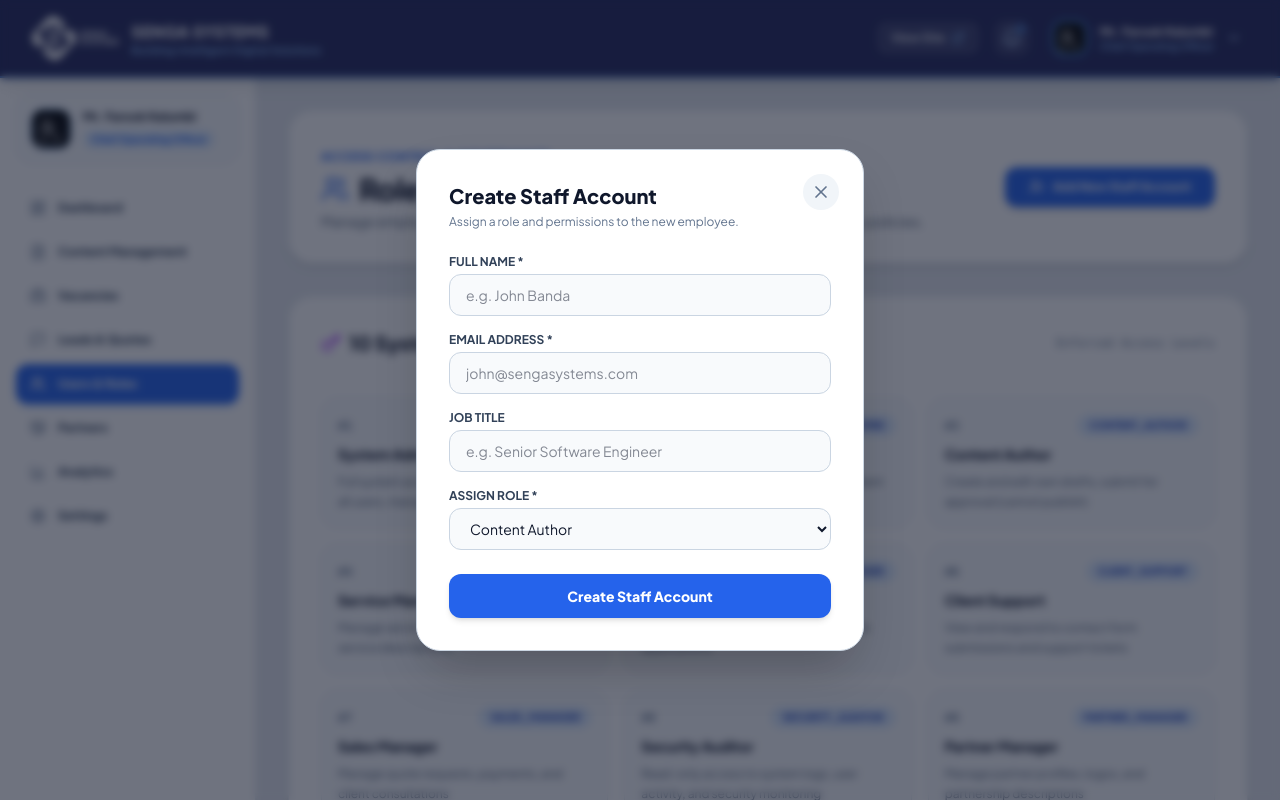
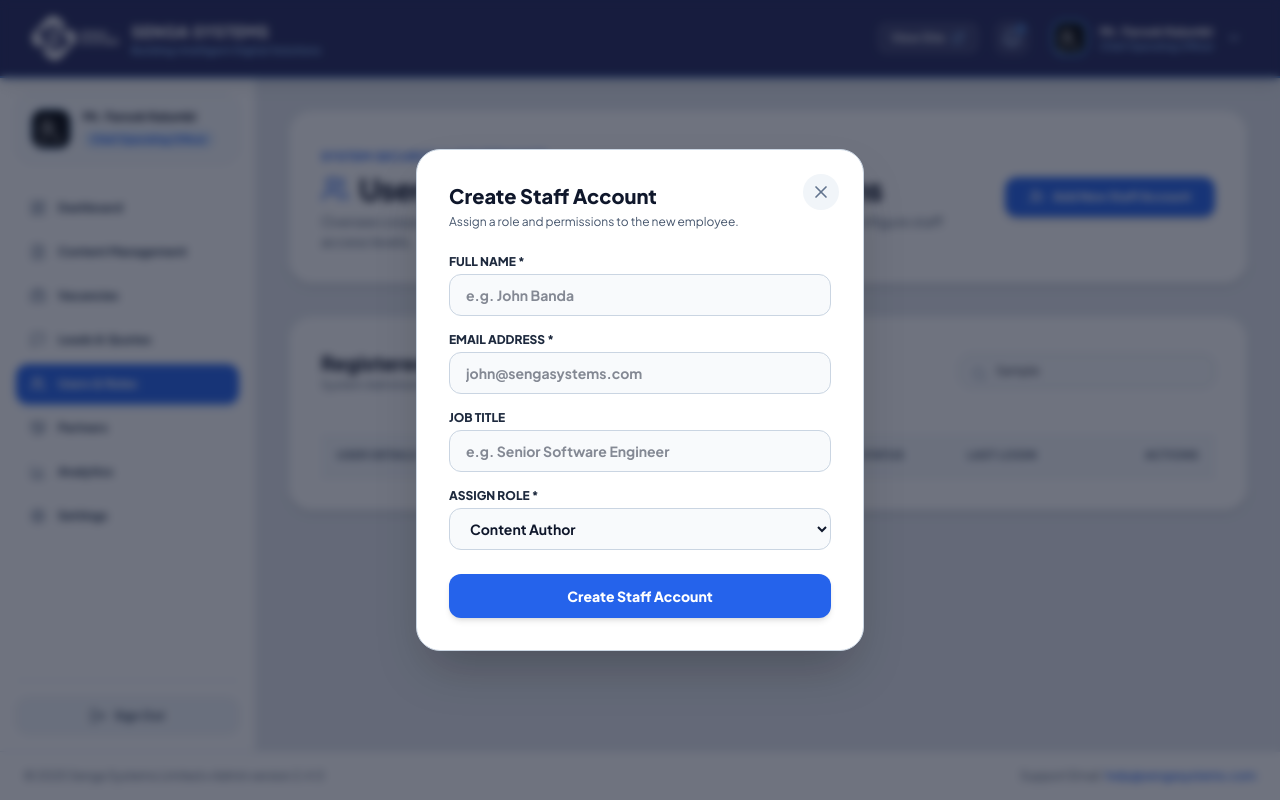
Before and after one commit to FAROOKKALUMBI/SENGA-SYSTEMS-WEBSITE, a React (Vite) app: page /admin/roles in a window 1280 px wide. Both pictures are taken after typing "Sample" into the empty fields and a click on the button "Add New Staff Account". Shown: the top 800 px of the page. Built offline with nearby package versions, Linux system fonts and the light colour scheme.

Commit message:
refactor(roles): remove 10 roles reference card and improve header wording

```diff
--- a/src/pages/admin/AdminRoles.jsx
+++ b/src/pages/admin/AdminRoles.jsx
@@ -49,16 +49,16 @@ export default function AdminRoles() {
   return (
     <div className="space-y-8 font-['Plus_Jakarta_Sans',sans-serif]">
 
-      {/* Top Banner Header */}
+      {/* Top Banner Header with Improved High-Contrast Wording */}
       <div className="flex flex-col sm:flex-row sm:items-center justify-between gap-4 bg-white border border-slate-200 rounded-3xl p-6 sm:p-8 shadow-md">
         <div>
-          <span className="text-xs font-extrabold uppercase tracking-wider text-[#2563EB]">Access Control & Governance</span>
+          <span className="text-xs font-extrabold uppercase tracking-wider text-[#2563EB]">System Security & Governance</span>
           <h1 className="text-3xl font-black text-slate-900 tracking-tight mt-1 flex items-center gap-2.5">
             <Users className="w-7 h-7 text-[#2563EB]" />
-            <span>Role-Based Access Control (RBAC)</span>
+            <span>User Management & Role Permissions</span>
           </h1>
           <p className="text-xs sm:text-sm text-slate-600 mt-1">
-            Manage employee accounts, assign granular role permissions and oversee security policies.
+            Oversee corporate team accounts, manage role-based security clearance, and configure staff access levels.
           </p>
         </div>
 
@@ -71,38 +71,12 @@ export default function AdminRoles() {
         </button>
       </div>
 
-      {/* 10 RBAC SYSTEM ROLES REFERENCE MATRIX */}
-      <section className="bg-white border border-slate-200 rounded-3xl p-6 sm:p-8 shadow-md space-y-6">
-        <div className="flex items-center justify-between border-b border-slate-100 pb-4">
-          <h2 className="text-xl font-extrabold text-slate-900 flex items-center gap-2">
-            <Key className="w-5 h-5 text-purple-600" />
-            <span>10 System Roles & Permission Matrix</span>
-          </h2>
-          <span className="text-xs text-slate-500 font-mono">Enforced Access Levels</span>
-        </div>
-
-        <div className="grid grid-cols-1 md:grid-cols-2 lg:grid-cols-3 gap-4">
-          {systemRoles.map((role, idx) => (
-            <div key={role.id} className="p-4 rounded-2xl bg-slate-50 border border-slate-200 space-y-2">
-              <div className="flex items-center justify-between">
-                <span className="text-xs font-bold text-slate-500 font-mono">#{idx + 1}</span>
-                <span className="px-2.5 py-0.5 rounded-full text-[10px] font-extrabold bg-blue-100 text-blue-800 border border-blue-200">
-                  {role.id}
-                </span>
-              </div>
-              <h3 className="text-sm font-extrabold text-slate-900">{role.name}</h3>
-              <p className="text-xs text-slate-600 leading-relaxed">{role.permissions}</p>
-            </div>
-          ))}
-        </div>
-      </section>
-
       {/* REGISTERED USERS MANAGEMENT TABLE */}
       <section className="bg-white border border-slate-200 rounded-3xl p-6 sm:p-8 shadow-md space-y-6">
         <div className="flex flex-col sm:flex-row sm:items-center justify-between gap-4 border-b border-slate-100 pb-4">
           <div>
             <h2 className="text-xl font-extrabold text-slate-900">Registered System Accounts ({filteredUsers.length})</h2>
-            <p className="text-xs text-slate-500">System Administrators can update permissions in real time.</p>
+            <p className="text-xs text-slate-600">System Administrators can update permissions in real time.</p>
           </div>
 
           {/* Search Filter */}
@@ -122,7 +96,7 @@ export default function AdminRoles() {
         <div className="overflow-x-auto">
           <table className="w-full text-left text-xs">
             <thead>
-              <tr className="border-b border-slate-200 text-slate-500 uppercase font-extrabold text-[11px] tracking-wider bg-slate-50">
+              <tr className="border-b border-slate-200 text-slate-700 uppercase font-black text-[11px] tracking-wider bg-slate-100/70">
                 <th className="py-3.5 px-4">User Details</th>
                 <th className="py-3.5 px-4">Title / Position</th>
                 <th className="py-3.5 px-4">Assigned Role</th>
@@ -131,9 +105,9 @@ export default function AdminRoles() {
                 <th className="py-3.5 px-4 text-right">Actions</th>
               </tr>
             </thead>
-            <tbody className="divide-y divide-slate-100">
+            <tbody className="divide-y divide-slate-200">
               {filteredUsers.map((u) => (
-                <tr key={u.id} className="hover:bg-slate-50/80 transition-colors">
+                <tr key={u.id} className="hover:bg-slate-50 transition-colors">
                   <td className="py-4 px-4">
                     <div className="flex items-center gap-3">
                       <img
@@ -143,16 +117,16 @@ export default function AdminRoles() {
                       />
                       <div>
                         <span className="font-extrabold text-slate-900 block">{u.name}</span>
-                        <span className="text-[11px] text-slate-500">{u.email}</span>
+                        <span className="text-[11px] font-medium text-slate-600">{u.email}</span>
                       </div>
                     </div>
                   </td>
-                  <td className="py-4 px-4 text-slate-700 font-semibold">{u.title || 'Staff Member'}</td>
+                  <td className="py-4 px-4 text-slate-800 font-extrabold">{u.title || 'Staff Member'}</td>
                   <td className="py-4 px-4">
                     <select
                       value={u.roleCode || 'SYSTEM_ADMIN'}
                       onChange={(e) => updateUserRole(u.id, e.target.value)}
-                      className="px-3 py-1.5 rounded-lg bg-slate-50 border border-slate-300 text-[#2563EB] font-extrabold text-xs focus:outline-none cursor-pointer"
+                      className="px-3 py-1.5 rounded-lg bg-white border border-slate-300 text-[#2563EB] font-black text-xs focus:outline-none cursor-pointer shadow-xs"
                     >
                       {systemRoles.map(r => (
                         <option key={r.id} value={r.id}>{r.name}</option>
@@ -160,13 +134,13 @@ export default function AdminRoles() {
                     </select>
                   </td>
                   <td className="py-4 px-4">
-                    <span className="px-2.5 py-0.5 rounded-full bg-emerald-100 text-emerald-800 text-[10px] font-extrabold border border-emerald-300">
+                    <span className="px-2.5 py-0.5 rounded-full bg-emerald-100 text-emerald-800 text-[10px] font-black border border-emerald-300">
                       {u.status || 'ACTIVE'}
                     </span>
                   </td>
-                  <td className="py-4 px-4 text-slate-500 font-mono">{u.lastLogin || 'Recent'}</td>
+                  <td className="py-4 px-4 text-slate-700 font-bold font-mono">{u.lastLogin || 'Recent'}</td>
                   <td className="py-4 px-4 text-right">
-                    <span className="text-[11px] text-[#2563EB] font-extrabold">Active</span>
+                    <span className="text-[11px] text-[#2563EB] font-black">Active</span>
                   </td>
                 </tr>
               ))}
@@ -187,52 +161,52 @@ export default function AdminRoles() {
             </button>
 
             <div className="space-y-1">
-              <h3 className="text-xl font-extrabold text-slate-900">Create Staff Account</h3>
-              <p className="text-xs text-slate-500">Assign a role and permissions to the new employee.</p>
+              <h3 className="text-xl font-black text-slate-900">Create Staff Account</h3>
+              <p className="text-xs text-slate-600">Assign a role and permissions to the new employee.</p>
             </div>
 
             <form onSubmit={handleCreateUser} className="space-y-4">
               <div>
-                <label className="block text-xs font-bold text-slate-700 uppercase mb-1">Full Name *</label>
+                <label className="block text-xs font-black text-slate-800 uppercase mb-1">Full Name *</label>
                 <input
                   type="text"
                   required
                   placeholder="e.g. John Banda"
                   value={formData.name}
                   onChange={(e) => setFormData({ ...formData, name: e.target.value })}
-                  className="w-full px-4 py-2.5 rounded-xl bg-slate-50 border border-slate-300 text-slate-900 text-sm"
+                  className="w-full px-4 py-2.5 rounded-xl bg-slate-50 border border-slate-300 text-slate-900 font-bold text-sm"
                 />
               </div>
 
               <div>
-                <label className="block text-xs font-bold text-slate-700 uppercase mb-1">Email Address *</label>
+                <label className="block text-xs font-black text-slate-800 uppercase mb-1">Email Address *</label>
                 <input
                   type="email"
                   required
                   placeholder="john@sengasystems.com"
                   value={formData.email}
                   onChange={(e) => setFormData({ ...formData, email: e.target.value })}
-                  className="w-full px-4 py-2.5 rounded-xl bg-slate-50 border border-slate-300 text-slate-900 text-sm"
+                  className="w-full px-4 py-2.5 rounded-xl bg-slate-50 border border-slate-300 text-slate-900 font-bold text-sm"
                 />
               </div>
 
               <div>
-                <label className="block text-xs font-bold text-slate-700 uppercase mb-1">Job Title</label>
+                <label className="block text-xs font-black text-slate-800 uppercase mb-1">Job Title</label>
                 <input
                   type="text"
                   placeholder="e.g. Senior Software Engineer"
                   value={formData.title}
                   onChange={(e) => setFormData({ ...formData, title: e.target.value })}
-                  className="w-full px-4 py-2.5 rounded-xl bg-slate-50 border border-slate-300 text-slate-900 text-sm"
+                  className="w-full px-4 py-2.5 rounded-xl bg-slate-50 border border-slate-300 text-slate-900 font-bold text-sm"
                 />
               </div>
 
               <div>
-                <label className="block text-xs font-bold text-slate-700 uppercase mb-1">Assign Role *</label>
+                <label className="block text-xs font-black text-slate-800 uppercase mb-1">Assign Role *</label>
                 <select
                   value={formData.roleCode}
                   onChange={(e) => setFormData({ ...formData, roleCode: e.target.value })}
-                  className="w-full px-4 py-2.5 rounded-xl bg-slate-50 border border-slate-300 text-slate-900 text-sm"
+                  className="w-full px-4 py-2.5 rounded-xl bg-slate-50 border border-slate-300 text-slate-900 font-bold text-sm"
                 >
                   {systemRoles.map(r => (
                     <option key={r.id} value={r.id}>{r.name}</option>
@@ -243,7 +217,7 @@ export default function AdminRoles() {
               <div className="pt-2">
                 <button
                   type="submit"
-                  className="w-full py-3 rounded-xl bg-[#2563EB] hover:bg-blue-700 text-white font-extrabold text-sm shadow-md"
+                  className="w-full py-3 rounded-xl bg-[#2563EB] hover:bg-blue-700 text-white font-black text-sm shadow-md"
                 >
                   Create Staff Account
                 </button>
```
